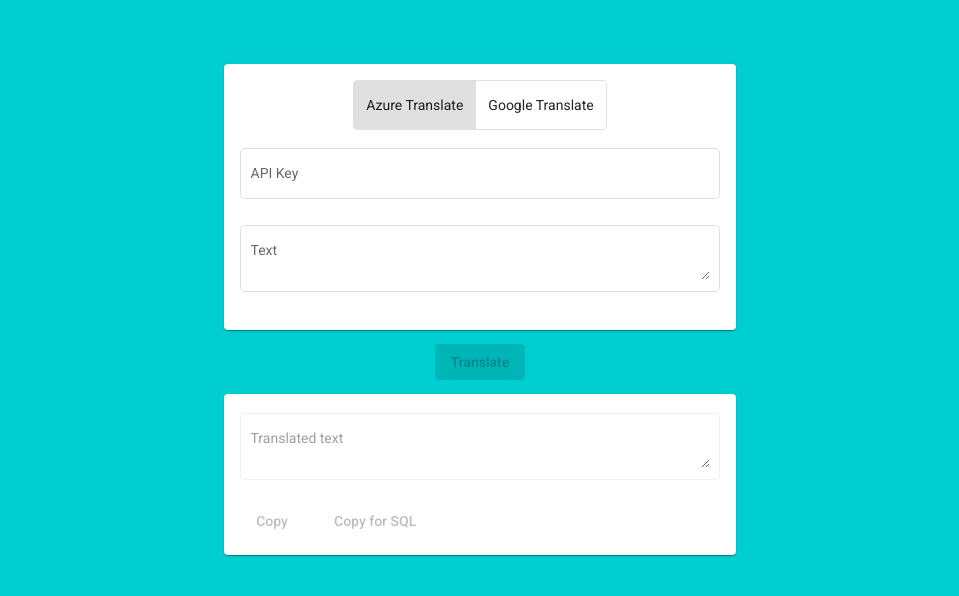
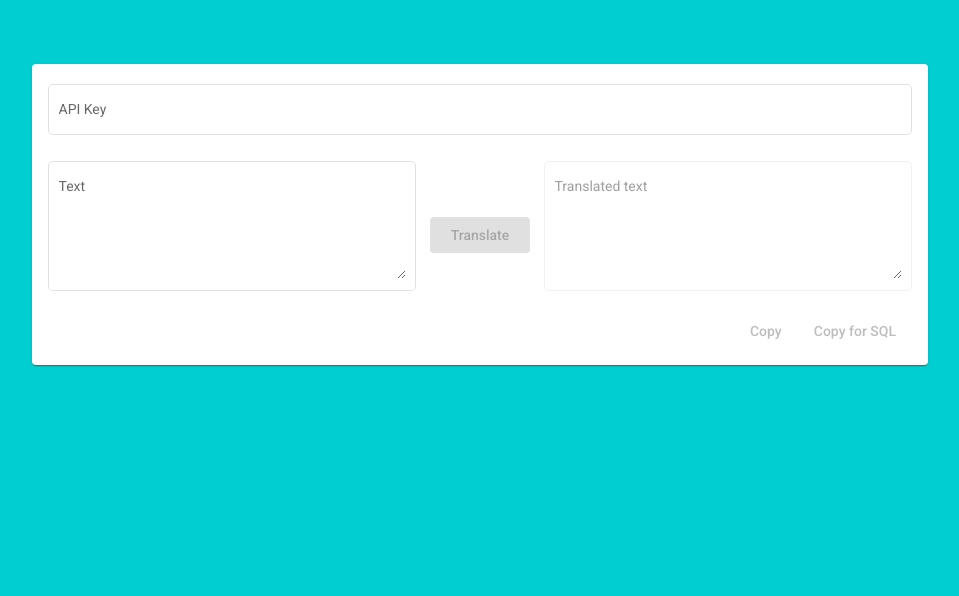
Before and after one commit to fpradomacat/translator, an Angular app: page / in a window 1280 px wide. Shown: the top 596 px of the page, without its empty margins (160-1119 px from the left). Built offline with nearby package versions, Linux system fonts and the light colour scheme.

Commit message:
Horizontal layout & corrected quote

```diff
--- a/src/app/app.component.html
+++ b/src/app/app.component.html
@@ -1 +1,3 @@
-<app-translator></app-translator>
+<div class="container">
+  <app-translator></app-translator>
+</div>
--- a/src/app/app.component.less
+++ b/src/app/app.component.less
@@ -0,0 +1,3 @@
+.container {
+  padding: 5vw 15vw;
+}
--- a/src/app/azure-translator.service.ts
+++ b/src/app/azure-translator.service.ts
@@ -32,14 +32,14 @@
       })
       .pipe(
         map(res => {
-          let en = res[0].translations.find((x: any) => x.to === 'en').text;
-          let de = res[0].translations.find((x: any) => x.to === 'de').text;
-          let it = res[0].translations.find((x: any) => x.to === 'it').text;
-          let fr = res[0].translations.find((x: any) => x.to === 'fr').text;
-          let ca = res[0].translations.find((x: any) => x.to === 'ca').text;
-          let pt = res[0].translations.find((x: any) => x.to === 'pt').text;
+          let en = res[0].translations.find((x: any) => x.to === 'en').text.replace(/’/g, "'");
+          let de = res[0].translations.find((x: any) => x.to === 'de').text.replace(/’/g, "'");
+          let it = res[0].translations.find((x: any) => x.to === 'it').text.replace(/’/g, "'");
+          let fr = res[0].translations.find((x: any) => x.to === 'fr').text.replace(/’/g, "'");
+          let ca = res[0].translations.find((x: any) => x.to === 'ca').text.replace(/’/g, "'");
+          let pt = res[0].translations.find((x: any) => x.to === 'pt').text.replace(/’/g, "'");
 
-          let result = `:--${en}$en$${en}$es$${value}$de$${de}$it$${it}$fr$${fr}$ca$${ca}$pt$${pt}`;
+          let result = `--:${en}$#$en:${en}$#$es:${value}$#$de:${de}$#$it:${it}$#$fr:${fr}$#$ca:${ca}$#$pt:${pt}`;
           return result;
         })
       );
--- a/src/app/translator/translator.component.html
+++ b/src/app/translator/translator.component.html
@@ -1,14 +1,5 @@
-<div class="container">
-  <mat-card>
-    <div class="translation-engine-select">
-      <mat-button-toggle-group [(ngModel)]="translationEngine"
-                               name="translationEngine" aria-label="Translate engine">
-        <mat-button-toggle value="azure">Azure Translate</mat-button-toggle>
-        <mat-button-toggle value="google">Google Translate</mat-button-toggle>
-      </mat-button-toggle-group>
-    </div>
-
-    <div>
+<mat-card class="container">
+  <div class="api-key">
     <mat-form-field appearance="outline">
       <mat-label>API Key</mat-label>
       <input type="text" matInput
@@ -16,39 +7,51 @@
     </mat-form-field>
   </div>
 
-    <div>
+  <div class="translation-box">
+    <!-- Text -->
+    <div class="text-container">
       <mat-form-field appearance="outline">
         <mat-label>Text</mat-label>
-        <textarea matInput
-                  [(ngModel)]="textToTranslate"></textarea>
+        <textarea [(ngModel)]="textToTranslate"
+                  matInput
+                  rows="6"></textarea>
       </mat-form-field>
     </div>
-  </mat-card>
 
-  <div class="translate-button">
+    <!-- Translate button -->
     <button [disabled]="!apiKey || !textToTranslate || isLoading"
             (click)="translate()"
-            mat-raised-button color="primary">
+            mat-raised-button color="primary"
+            class="translate-button">
       Translate
       <mat-spinner *ngIf="isLoading"></mat-spinner>
     </button>
+
+    <!-- Translation -->
+    <div class="translation-container">
+      <mat-form-field appearance="outline">
+        <mat-label>Translated text</mat-label>
+        <textarea [(ngModel)]="translatedText"
+                  matInput
+                  rows="6"
+                  disabled></textarea>
+      </mat-form-field>
+    </div>
   </div>
 
-  <mat-card class="translation-container">
-    <mat-form-field appearance="outline">
-      <mat-label>Translated text</mat-label>
-      <textarea [(ngModel)]="translatedText" matInput disabled></textarea>
-    </mat-form-field>
+  <!-- Copy buttons -->
+  <div class="footer-buttons-container">
     <button [disabled]="!translatedText || isLoading"
             (click)="copyToClipboard()"
-            mat-button>
+            mat-button
+            title="Copy to clipboard">
       Copy
     </button>
     <button [disabled]="!translatedText || isLoading"
             (click)="copyToClipboard(true)"
-            mat-button>
+            mat-button
+            title="Copy to clipboard and escape single quotes">
       Copy for SQL
     </button>
+  </div>
 </mat-card>
-
-</div>
--- a/src/app/translator/translator.component.less
+++ b/src/app/translator/translator.component.less
@@ -1,5 +1,27 @@
 .container {
-  padding: 5vw 30vw;
+
+  .translation-box {
+    display: flex;
+
+    .text-container {
+      flex: 1 1 0px;
+    }
+    .translate-button {
+      flex: 1 1 0px;
+      max-width: 100px;
+
+      margin: 0 1em;
+      align-self: center;
+    }
+    .translation-container {
+      flex: 1 1 0px;
+
+    }
+  }
+
+  .footer-buttons-container{
+    text-align: end;
+  }
 
   mat-form-field {
     width: 100%;
```
Lines whose indentation alone changed are shown as unchanged.
